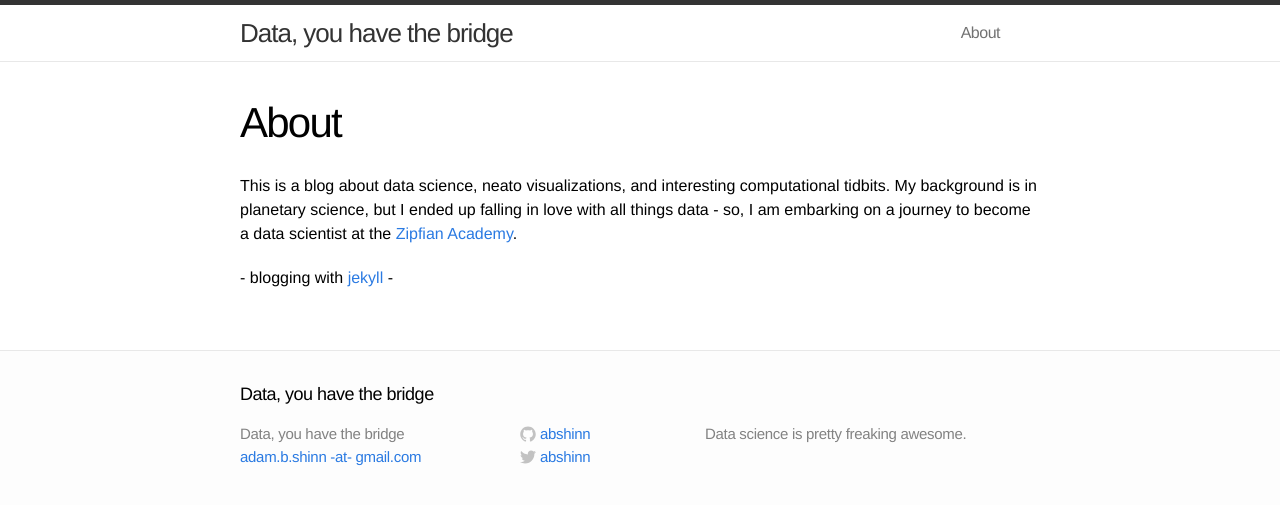
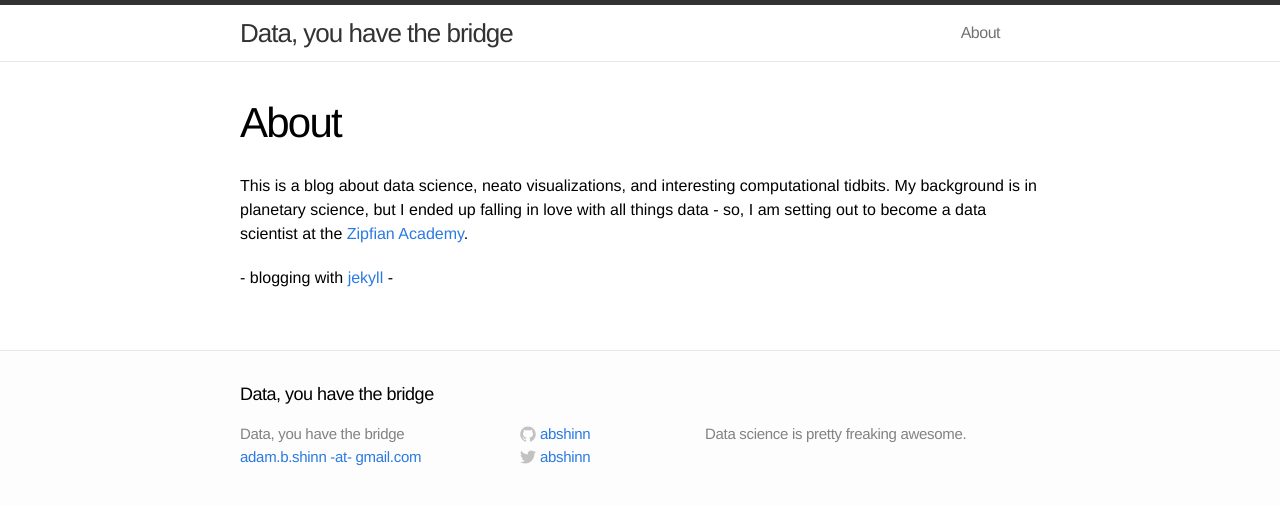
Before and after one commit to abshinn/abshinn.github.io, a Jekyll site: the page built from about.md, in a window 1280 px wide. Shown: the top 505 px of the page. Built offline with Jekyll 4.4.1, drawn with Linux system fonts in a browser that asks for light colours; Markdown is read by kramdown in place of the engine named in the settings.

Commit message:
change wording in about

```diff
--- a/about.md
+++ b/about.md
@@ -4,6 +4,6 @@ title: About
 permalink: /about/
 ---
 
-This is a blog about data science, neato visualizations, and interesting computational tidbits. My background is in planetary science, but I ended up falling in love with all things data - so, I am embarking on a journey to become a data scientist at the [Zipfian Academy](http://zipfianacademy.com).
+This is a blog about data science, neato visualizations, and interesting computational tidbits. My background is in planetary science, but I ended up falling in love with all things data - so, I am setting out to become a data scientist at the [Zipfian Academy](http://zipfianacademy.com).
 
  \- blogging with [jekyll](http://jekyllrb.com/) -
```
